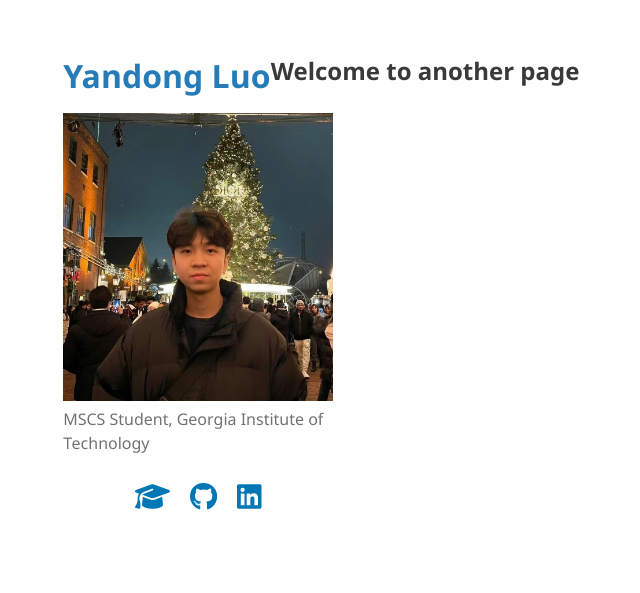
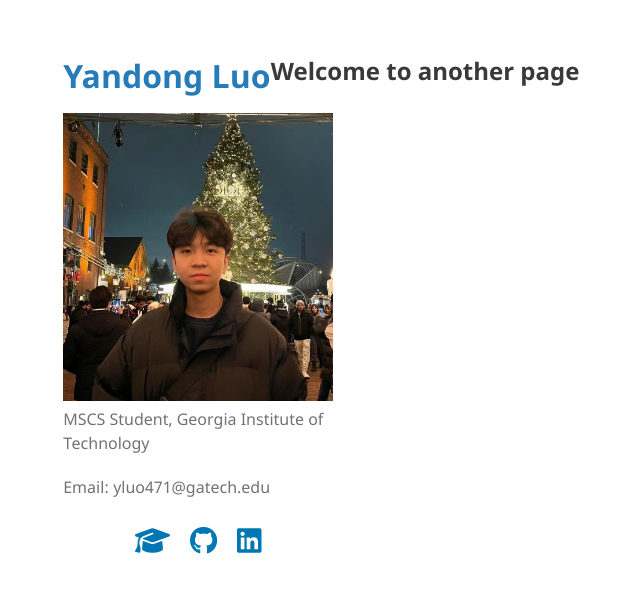
Before and after one commit to Yandong-Luo/yandong.github.io, a Jekyll site: the page built from another-page.md, in a window 1280 px wide. Shown: the top 593 px of the page, without its empty margins (53-693 px from the left). Built offline with Jekyll 4.4.1, drawn with Linux system fonts in a browser that asks for light colours; our own code applies the rules of GitHub Pages for plain Markdown files.

Commit message:
add email

```diff
--- a/_layouts/default.html
+++ b/_layouts/default.html
@@ -97,7 +97,7 @@
         <p class="view"><a href="{{ site.github.repository_url }}">View the Project on GitHub <small>{{ site.github.repository_nwo }}</small></a></p>
         {% endif %} -->
 
-        {% if site.github.is_user_page %}
+        {% if site.github.is_project_page %}
         <p class="view">Email: yluo471@gatech.edu</p>
         {% endif %}
 
```
